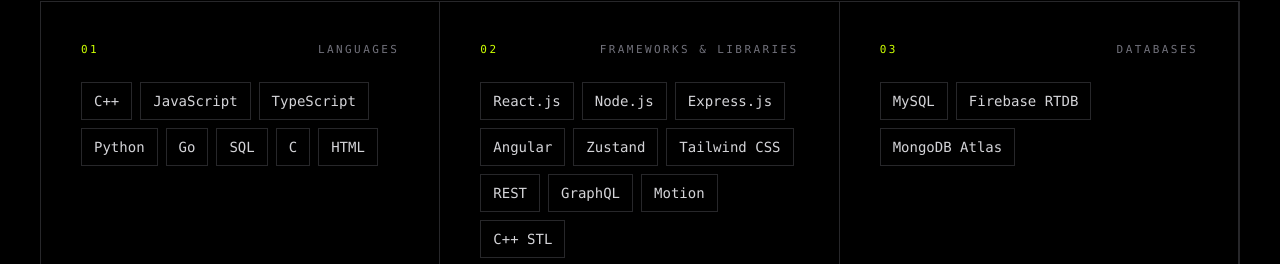
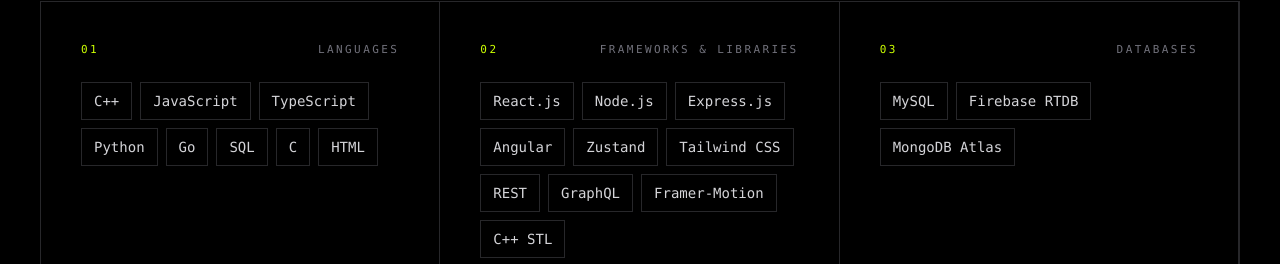
Before and after one commit to tusharg2210/tusharg2210, a React (Vite) app in the folder frontend/: page / in a window 1280 px wide. Shown: the part 7222-7486 px from the top of the page. Built offline with nearby package versions, Linux system fonts and the light colour scheme; a web font is replaced by a local one.

Commit message:
add-analytics

```diff
--- a/frontend/src/components/Contact.jsx
+++ b/frontend/src/components/Contact.jsx
@@ -1,6 +1,8 @@
 import { motion } from "framer-motion";
 import { profile } from "../data/portfolio";
 import { ArrowUpRight } from "lucide-react";
+
+
 
 export default function Contact() {
   return (
--- a/frontend/src/components/Footer.jsx
+++ b/frontend/src/components/Footer.jsx
@@ -1,4 +1,5 @@
 import { profile } from "../data/portfolio";
+
 
 export default function Footer() {
   return (
--- a/frontend/src/data/portfolio.js
+++ b/frontend/src/data/portfolio.js
@@ -127,7 +127,7 @@
       "Tailwind CSS",
       "REST",
       "GraphQL",
-      "Motion",
+      "Framer-Motion",
       "C++ STL",
     ],
   },
```
